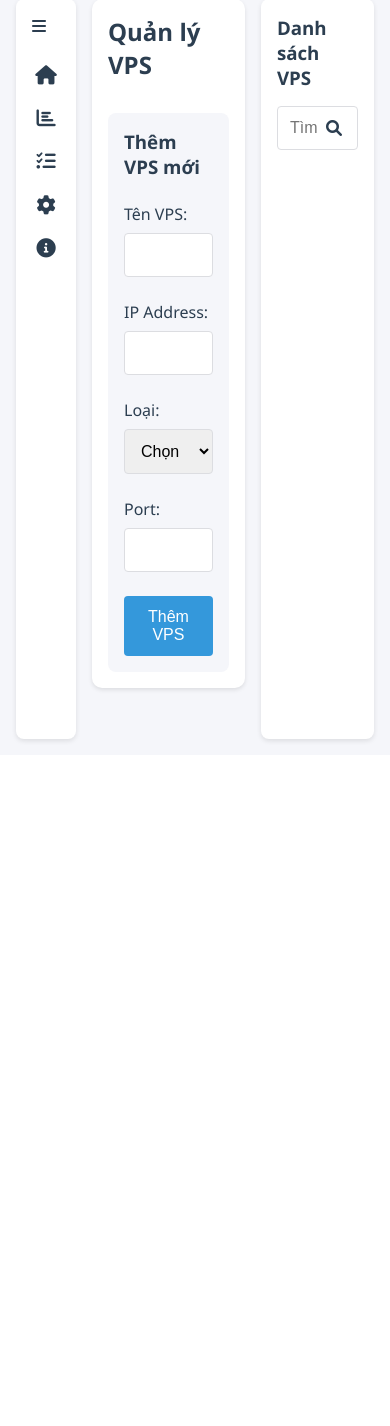
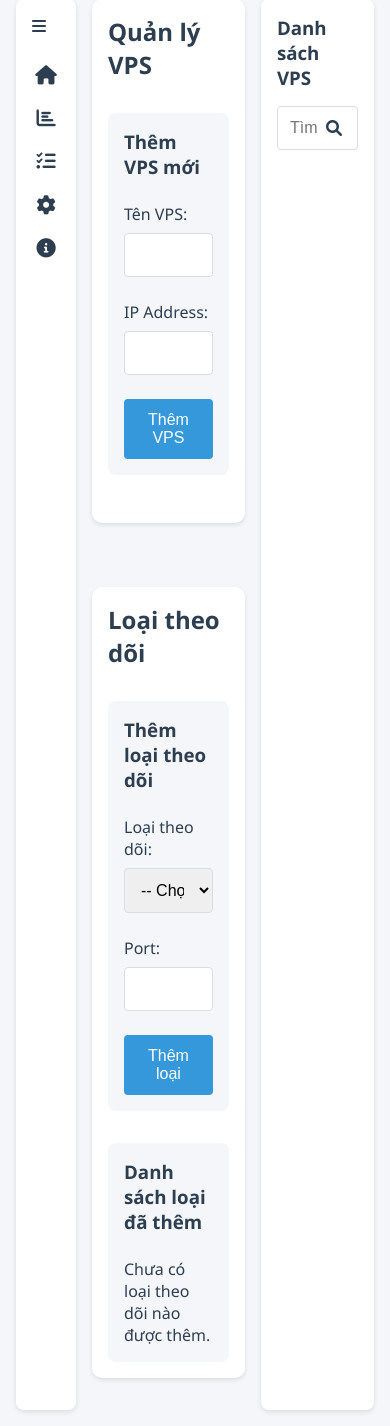
Before and after one commit to urifallon/validator-monitoring, a Flask app: page /manage in a window 390 px wide. Shown: the part 89-1515 px from the top of the page. Before the commit the page ends 833 px from the top, so only its background shows below. Run offline with Flask 3, Linux system fonts and the light colour scheme; a user stored in the database is signed in.

Commit message:
update manage

```diff
--- a/static/css/style.css
+++ b/static/css/style.css
@@ -358,13 +358,21 @@ main {
 }
 
 /* Manage Page Styles */
+.manage-content {
+    display: flex;
+    justify-content: space-between;
+    gap: 2rem;
+    width: 100%;
+}
+
 .manage-container {
     background: white;
     border-radius: 10px;
     padding: 2rem;
     box-shadow: 0 2px 4px rgba(0, 0, 0, 0.1);
-    max-width: 800px;
-    margin: 0 auto;
+    width: 100%;
+    max-width: 600px;
+    margin-bottom: 2rem;
 }
 
 .manage-container h2 {
@@ -372,13 +380,17 @@ main {
     margin-bottom: 2rem;
 }
 
-.add-vps-form {
+.add-vps-form,
+.add-monitor-form {
     background: var(--background-color);
     padding: 2rem;
     border-radius: 8px;
+    margin-bottom: 2rem;
 }
 
-.add-vps-form h3 {
+.add-vps-form h3,
+.add-monitor-form h3,
+.monitor-list h3 {
     color: var(--primary-color);
     margin-bottom: 1.5rem;
 }
@@ -425,13 +437,75 @@ main {
     background-color: var(--primary-color);
 }
 
+/* Monitor List Styles */
+.monitor-list {
+    background: var(--background-color);
+    padding: 2rem;
+    border-radius: 8px;
+}
+
+.monitor-items {
+    display: flex;
+    flex-direction: column;
+    gap: 0.75rem;
+    max-height: 300px;
+    overflow-y: auto;
+}
+
+.monitor-item {
+    background: white;
+    padding: 1rem;
+    border-radius: 6px;
+    display: flex;
+    justify-content: space-between;
+    align-items: center;
+    box-shadow: 0 1px 3px rgba(0,0,0,0.1);
+}
+
+.monitor-name {
+    font-weight: 500;
+}
+
+.monitor-port {
+    color: var(--secondary-color);
+    font-weight: 600;
+}
+
+.delete-btn {
+    background-color: var(--inactive-color);
+    color: white;
+    border: none;
+    padding: 0.4rem 0.75rem;
+    border-radius: 4px;
+    cursor: pointer;
+    font-size: 0.85rem;
+    transition: background-color 0.3s;
+}
+
+.delete-btn:hover {
+    background-color: #c0392b;
+}
+
 /* Responsive styles */
+@media (max-width: 1024px) {
+    .manage-content {
+        flex-direction: column;
+        align-items: center;
+    }
+
+    .manage-container {
+        max-width: 800px;
+    }
+}
+
 @media (max-width: 768px) {
     .manage-container {
         padding: 1rem;
     }
 
-    .add-vps-form {
+    .add-vps-form,
+    .add-monitor-form,
+    .monitor-list {
         padding: 1rem;
     }
 }
--- a/static/js/main.js
+++ b/static/js/main.js
@@ -276,7 +276,12 @@ class DashboardManager {
 class ManageManager {
     constructor() {
         if (!this.isManagePage()) return;
+
+        // Khởi tạo danh sách loại theo dõi từ localStorage
+        this.monitorTypes = JSON.parse(localStorage.getItem('monitorTypes')) || [];
+
         this.initializeEventListeners();
+        this.renderMonitorTypes();
     }
 
     isManagePage() {
@@ -284,9 +289,16 @@ class ManageManager {
     }
 
     initializeEventListeners() {
+        // Form thêm VPS
         const addVPSForm = document.getElementById('addVPSForm');
         if (addVPSForm) {
             addVPSForm.addEventListener('submit', (e) => this.handleAddVPS(e));
+        }
+
+        // Form thêm loại theo dõi
+        const addMonitorForm = document.getElementById('addMonitorForm');
+        if (addMonitorForm) {
+            addMonitorForm.addEventListener('submit', (e) => this.handleAddMonitor(e));
         }
     }
 
@@ -296,19 +308,19 @@ class ManageManager {
         const formData = {
             name: document.getElementById('vpsName').value,
             ip_address: document.getElementById('vpsIP').value,
-            type: document.getElementById('vpsType').value,
-            port: parseInt(document.getElementById('vpsPort').value)
+            type: 'custom', // Default type
+            port: 9100 // Default port (node exporter)
         };
 
         // Validation
-        if (!formData.name || !formData.ip_address || !formData.type || !formData.port) {
+        if (!formData.name || !formData.ip_address) {
             alert('Vui lòng điền đầy đủ thông tin');
             return;
         }
 
         try {
             // Thêm loading state
-            const submitBtn = document.querySelector('.submit-btn');
+            const submitBtn = e.target.querySelector('.submit-btn');
             submitBtn.textContent = 'Đang xử lý...';
             submitBtn.disabled = true;
 
@@ -327,7 +339,7 @@ class ManageManager {
             if (response.ok) {
                 const result = await response.json();
                 alert('Thêm VPS thành công!');
-                this.resetForm();
+                this.resetForm('addVPSForm');
 
                 // Chuyển đến trang dashboard và cập nhật danh sách VPS
                 const dashboardButton = document.querySelector('.menu-btn[data-page="dashboard"]');
@@ -337,7 +349,7 @@ class ManageManager {
                 } else {
                     // Nếu không tìm thấy nút, chuyển trang trực tiếp
                     showPage('dashboard');
-                    const dashboardManager = new DashboardManager();
+                    new DashboardManager();
                 }
             } else {
                 const error = await response.json();
@@ -348,14 +360,96 @@ class ManageManager {
             alert('Có lỗi xảy ra khi thêm VPS');
 
             // Reset button
-            const submitBtn = document.querySelector('.submit-btn');
+            const submitBtn = e.target.querySelector('.submit-btn');
             submitBtn.textContent = 'Thêm VPS';
             submitBtn.disabled = false;
         }
     }
 
-    resetForm() {
-        document.getElementById('addVPSForm').reset();
+    handleAddMonitor(e) {
+        e.preventDefault();
+
+        const type = document.getElementById('monitorType').value;
+        const port = document.getElementById('monitorPort').value;
+
+        // Validation
+        if (!type || !port) {
+            alert('Vui lòng điền đầy đủ thông tin');
+            return;
+        }
+
+        // Kiểm tra xem loại đã tồn tại chưa
+        const exists = this.monitorTypes.some(item => item.type === type);
+        if (exists) {
+            alert('Loại theo dõi này đã tồn tại!');
+            return;
+        }
+
+        // Thêm loại mới vào danh sách
+        const newMonitorType = {
+            id: Date.now(), // Tạo ID duy nhất
+            type: type,
+            port: parseInt(port)
+        };
+
+        this.monitorTypes.push(newMonitorType);
+
+        // Lưu vào localStorage
+        localStorage.setItem('monitorTypes', JSON.stringify(this.monitorTypes));
+
+        // Hiển thị lại danh sách
+        this.renderMonitorTypes();
+
+        // Reset form
+        this.resetForm('addMonitorForm');
+
+        alert('Thêm loại theo dõi thành công!');
+    }
+
+    deleteMonitorType(id) {
+        // Xóa loại theo dõi khỏi danh sách
+        this.monitorTypes = this.monitorTypes.filter(item => item.id !== id);
+
+        // Cập nhật localStorage
+        localStorage.setItem('monitorTypes', JSON.stringify(this.monitorTypes));
+
+        // Hiển thị lại danh sách
+        this.renderMonitorTypes();
+    }
+
+    renderMonitorTypes() {
+        const monitorItemsContainer = document.getElementById('monitor-items');
+        if (!monitorItemsContainer) return;
+
+        // Xóa nội dung cũ
+        monitorItemsContainer.innerHTML = '';
+
+        // Nếu không có loại nào
+        if (this.monitorTypes.length === 0) {
+            monitorItemsContainer.innerHTML = '<p>Chưa có loại theo dõi nào được thêm.</p>';
+            return;
+        }
+
+        // Hiển thị các loại
+        this.monitorTypes.forEach(item => {
+            const monitorItem = document.createElement('div');
+            monitorItem.className = 'monitor-item';
+            monitorItem.innerHTML = `
+                <span class="monitor-name">${item.type}</span>
+                <span class="monitor-port">Port: ${item.port}</span>
+                <button class="delete-btn" data-id="${item.id}">Xóa</button>
+            `;
+
+            // Thêm sự kiện xóa
+            const deleteBtn = monitorItem.querySelector('.delete-btn');
+            deleteBtn.addEventListener('click', () => this.deleteMonitorType(item.id));
+
+            monitorItemsContainer.appendChild(monitorItem);
+        });
+    }
+
+    resetForm(formId) {
+        document.getElementById(formId).reset();
     }
 }
 
--- a/templates/index.html
+++ b/templates/index.html
@@ -98,6 +98,8 @@
 
                 <!-- Manage Page -->
                 <div class="page manage-page" id="manage">
+                    <div class="manage-content">
+                        <!-- Quản lý VPS -->
                         <div class="manage-container">
                             <h2>Quản lý VPS</h2>
                             <div class="add-vps-form">
@@ -111,21 +113,43 @@
                                         <label for="vpsIP">IP Address:</label>
                                         <input type="text" id="vpsIP" name="ip_address" required>
                                     </div>
+                                    <button type="submit" class="submit-btn">Thêm VPS</button>
+                                </form>
+                            </div>
+                        </div>
+
+                        <!-- Quản lý loại theo dõi -->
+                        <div class="manage-container">
+                            <h2>Loại theo dõi</h2>
+                            <div class="add-monitor-form">
+                                <h3>Thêm loại theo dõi</h3>
+                                <form id="addMonitorForm">
                                     <div class="form-group">
-                                    <label for="vpsType">Loại:</label>
-                                    <select id="vpsType" name="type" required>
-                                        <option value="">Chọn loại</option>
+                                        <label for="monitorType">Loại theo dõi:</label>
+                                        <select id="monitorType" name="type" required>
+                                            <option value="">-- Chọn loại --</option>
                                             <option value="prometheus">Prometheus</option>
                                             <option value="nodeexporter">Node Exporter</option>
+                                            <option value="promtail">Promtail</option>
+                                            <option value="loki">Loki</option>
+                                            <option value="grafana">Grafana</option>
                                             <option value="custom">Custom</option>
                                         </select>
                                     </div>
                                     <div class="form-group">
-                                    <label for="vpsPort">Port:</label>
-                                    <input type="number" id="vpsPort" name="port" required>
+                                        <label for="monitorPort">Port:</label>
+                                        <input type="number" id="monitorPort" name="port" required>
                                     </div>
-                                <button type="submit" class="submit-btn">Thêm VPS</button>
+                                    <button type="submit" class="submit-btn">Thêm loại</button>
                                 </form>
+                            </div>
+
+                            <div class="monitor-list">
+                                <h3>Danh sách loại đã thêm</h3>
+                                <div class="monitor-items" id="monitor-items">
+                                    <!-- Danh sách loại theo dõi sẽ được thêm vào đây bằng JavaScript -->
+                                </div>
+                            </div>
                         </div>
                     </div>
                 </div>
```
Also changed, not shown: instance/database.db. Lines whose indentation alone changed are shown as unchanged.
